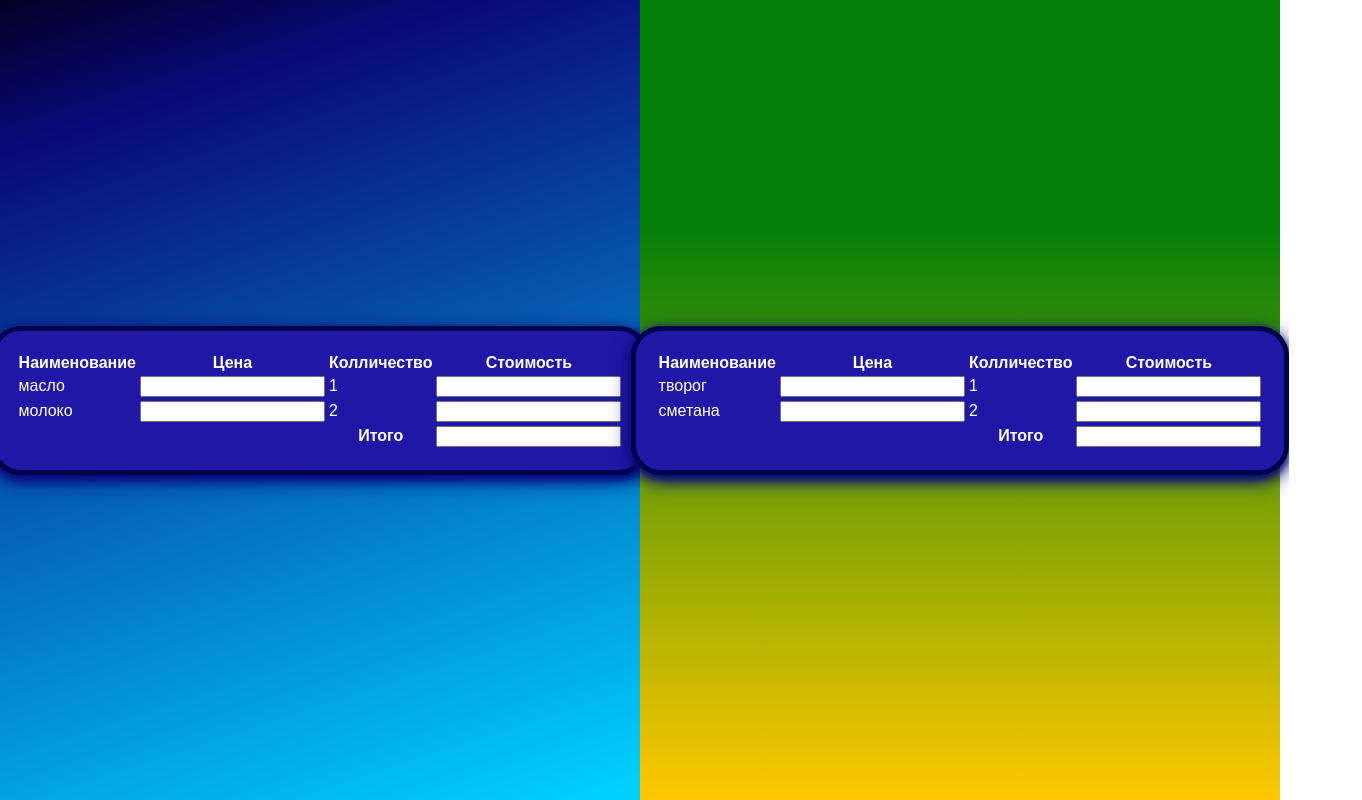
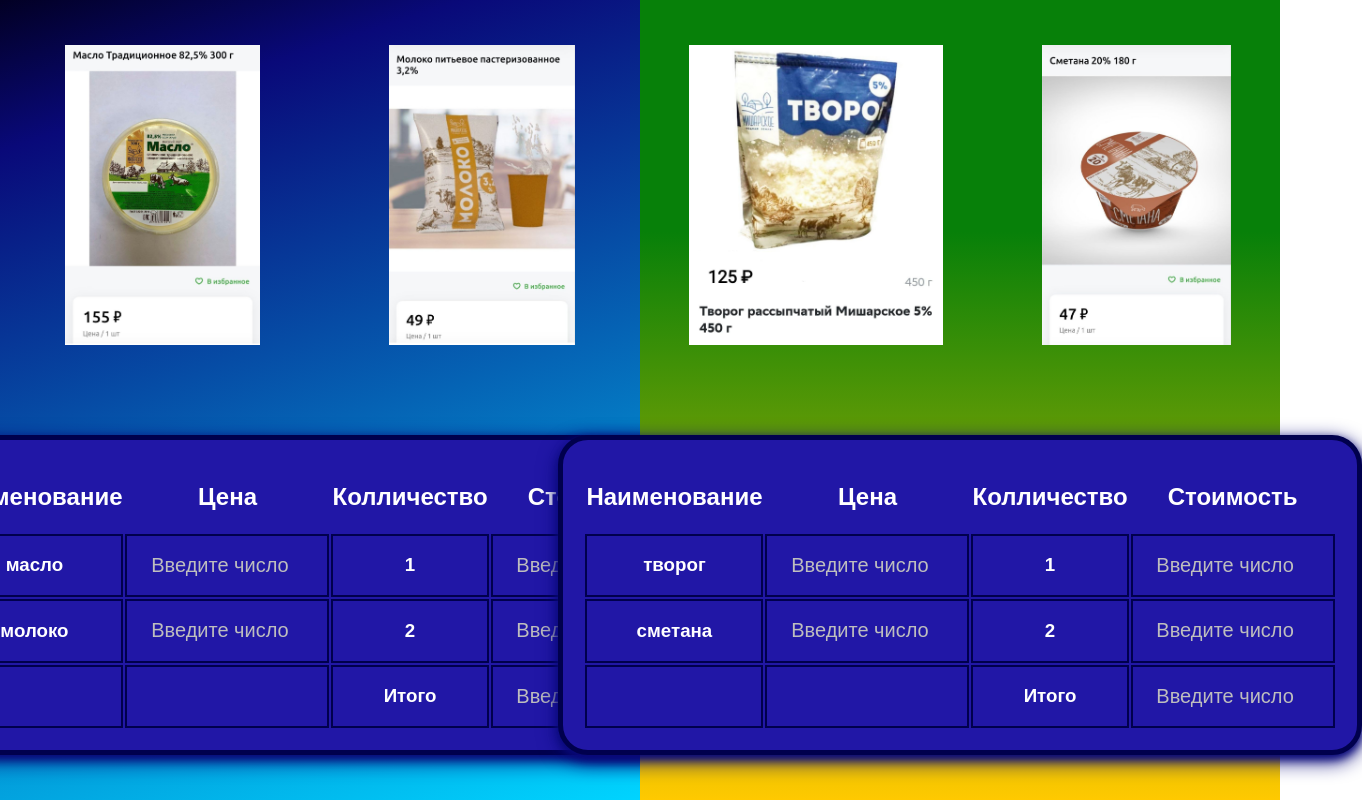
Before and after one commit to DenisGord/DenisGord.github.io, a React app: page /payment in a window 1280 px wide. Shown: the whole page, 1362 px wide, since content can reach past the window. Built offline with nearby package versions, Linux system fonts and the light colour scheme.

Commit message:
Finish develop

```diff
--- a/public/index.html
+++ b/public/index.html
@@ -1,5 +1,5 @@
 <!DOCTYPE html>
-<html lang="en">
+<html lang="ru">
   <head>
     <meta charset="utf-8" />
     <link rel="icon" href="%PUBLIC_URL%/favicon.ico" />
@@ -24,7 +24,7 @@
       work correctly both with client-side routing and a non-root public URL.
       Learn how to configure a non-root public URL by running `npm run build`.
     -->
-    <title>React App</title>
+    <title>Приключения ждут</title>
   </head>
   <body>
     <noscript>You need to enable JavaScript to run this app.</noscript>
--- a/src/components/KrosvordComponent/KrosvordComponent.js
+++ b/src/components/KrosvordComponent/KrosvordComponent.js
@@ -6,7 +6,7 @@
   const [selectButton, setSelectButton] = useState([]);
   const [letter, setLetter] = useState("");
   const [showText, setShowText] = useState(false)
-
+  const [showButton, setShowButton] = useState(false)
   const backgound = (first, second) => {
     if (first && first === second.word.toLowerCase()) {
       if (second.gold) {
@@ -101,8 +101,8 @@
       })
 
       if (i === sel.length) {
-        setShowText(true)
-        setCounter(counter + 1)
+        setShowButton(true)
+
       }
     }
   }, [selectButton]);
@@ -121,18 +121,23 @@
               <div>{renderFields}</div>
             </div>
 
+            {showButton ? <button onClick={() => {
+              setShowText(true)
+              setCounter(counter + 1)
+            }} className="next-button-words">Мы готовы</button> :
+              <div className="padding-wrapper">
 
-            <div className="padding-wrapper">
+                <div className="letterContainer">
+                  {renderButton}
+                </div>
 
-              <div className="letterContainer">
-                {renderButton}
-              </div>
-
-              <button className="next-button-words" onClick={() => clickLetter("")}>удалить</button>
+                <button className="next-button-words" onClick={() => clickLetter(" ")}>удалить</button>
 
 
 
-            </div>
+              </div>
+            }
+
 
           </div> : <h1>Вы разгадали все слова, дождитесь вторую команду</h1>}
     </div>
--- /dev/null
+++ b/src/components/PaymentComponent/Input.js
@@ -0,0 +1,21 @@
+import React, { useState, useEffect } from 'react';
+
+const Input = ({ num, setCounter }) => {
+    const [value, setValue] = useState('')
+    useEffect(()=>{
+        if(num===+value){
+            setCounter((prev)=>prev+1)
+        }
+    },[value])
+    return (
+    <input onChange={(e) => setValue(e.target.value)}
+    value={value}
+    type='number'
+     style={{ "color": num===+value ? 'gold' : 'white'}}
+     disabled={num===+value}
+     placeholder='Введите число' className='table-input'
+     />
+    );
+};
+
+export default Input;
--- a/src/components/PaymentComponent/PaymentComponent.js
+++ b/src/components/PaymentComponent/PaymentComponent.js
@@ -1,32 +1,57 @@
-import React, {useMemo} from 'react';
+import React, { useMemo, useState, useEffect } from 'react';
+import Input from './Input';
 import './style.css'
-export const PaymentComponent = ({right, data}) => {
-    const renderTable=useMemo(()=>{
+export const PaymentComponent = ({ count, setCount, right, data, img }) => {
+    const [counter, setCounter]=useState(0)
+    const [text, setText]=useState(false)
+
+    useEffect(()=>{
+        if(counter===5){
+            setText(true)
+            setCount(count+1)
+        }
+    },[counter])
+
+    const renderTable = useMemo(() => {
         return <table className='table'>
-            <tr>
-                <th>Наименование</th>
-                <th>Цена</th>
-                <th>Колличество</th>
-                <th>Стоимость</th>
+            <tr className='tr'>
+                <th><h2>Наименование</h2></th>
+                <th><h2>Цена</h2></th>
+                <th><h2>Колличество</h2></th>
+                <th><h2>Стоимость</h2></th>
             </tr>
-            {data.map(item=>{
-                return <tr>
-                    {item.map(items=>{
-                        if(items){
+            {data.map(item => {
+                return <tr className='tr'>
+                    {item.map(items => {
+                        if (typeof items === 'string') {
 
-                            return items==='Итого' ? <th>{items}</th> : <td>{items}</td>
+                            return items === 'Итого' ? <th className='tr'><h3>{items}</h3></th> : <td className='tr'><h3>{items}</h3></td>
                         }
-                        return <td>
-                            <input/>
+                        return <td className='tr'>
+                          <Input setCounter={setCounter} num={items}/>
                         </td>
                     })}
                 </tr>
             })}
         </table>
-    },[data])
+    }, [data])
+
     return (
         <div className={`wrapper wrapper-words ${right ? 'right-wrapper' : ''}`} >
+           {count > 1 ?
+           <h1>{"Поздравляю! Вы справились со всеми заданиями"}</h1>:
+           !text ?
+            <>
+                 <div className='flex-container-payment'>
+                {img.map(item=>{
+                    return <img className='image-payment' src={item} alt="img"/>
+                })}
+            </div>
             {renderTable}
+            </> :
+            <h1>Вы все верно ввели, дождитесь вторую команду</h1>
+           }
+
         </div>
     );
 };
--- a/src/components/PaymentComponent/style.css
+++ b/src/components/PaymentComponent/style.css
@@ -6,3 +6,47 @@
     background-color:#2117a6;
     color:white;
 }
+
+.tr{
+    border: 2px solid #00004d;
+    padding: 0 !important;
+    text-align: center;
+}
+.td{
+    display: flex;
+    align-items:center;
+    justify-content: center;
+    width: 100%;
+    height: 50px;
+    margin: 0;
+    padding: 0;
+    text-align: center;
+}
+.table-input{
+    width: 200px;
+    height: 50px;
+    border-radius:0;
+    margin: 0;
+    padding: 0;
+    border:0;
+    outline: none;
+    font-size: 20px;
+    text-align: center;
+    background-color:#2117a6;
+    color:white
+}
+
+.table-input::placeholder{
+    color:rgb(190, 190, 190)
+}
+
+.image-payment{
+height: 300px;
+}
+
+.flex-container-payment{
+    width: 100%;
+    display: flex;
+    align-items:center;
+    justify-content: space-around;
+}
--- a/src/pages/Payment/Payment.js
+++ b/src/pages/Payment/Payment.js
@@ -1,12 +1,13 @@
-import React from 'react';
+import React, {useState} from 'react';
 import { Container } from '../../components/Container';
 import { PaymentComponent } from '../../components/PaymentComponent';
-import {data} from './_mock_'
+import {data, img} from './_mock_'
 export const Payment = () => {
+    const [counter, setCounter]=useState(0)
     return (
         <Container
-        left={<PaymentComponent data={data.left}/>}
-        right={<PaymentComponent data={data.right} right={true}/>}
+        left={<PaymentComponent count={counter} setCount={setCounter} img={img.left} data={data.left}/>}
+        right={<PaymentComponent count={counter} setCount={setCounter} img={img.right} data={data.right} right={true}/>}
         />
     );
 };
--- a/src/pages/Payment/_mock_.js
+++ b/src/pages/Payment/_mock_.js
@@ -1,12 +1,23 @@
 export const data={
     left: [
-        ['масло', false, '1', false],
-        ['молоко', false, '2', false],
-        [' ', ' ', 'Итого', false],
+        ['масло', 155, '1', 155],
+        ['молоко', 49, '2', 98],
+        [' ', ' ', 'Итого', 253],
     ],
     right: [
-        ['творог', false, '1', false],
-        ['сметана', false, '2', false ],
-        [' ', ' ', 'Итого', false],
+        ['творог', 125, '1', 125],
+        ['сметана', 47, '2', 94 ],
+        [' ', ' ', 'Итого', 219],
     ]
 }
+
+export const img={
+    left:[
+        'assets/maslo.jpg',
+        'assets/moloko.jpg'
+    ],
+    right:[
+        'assets/tvorog.jpg',
+        'assets/smetana.jpg'
+    ]
+}
```
Also changed, not shown: public/assets/maslo.jpg (added), public/assets/moloko.jpg (added), public/assets/smetana.jpg (added), public/assets/tvorog.jpg (added), public/favicon.ico.
